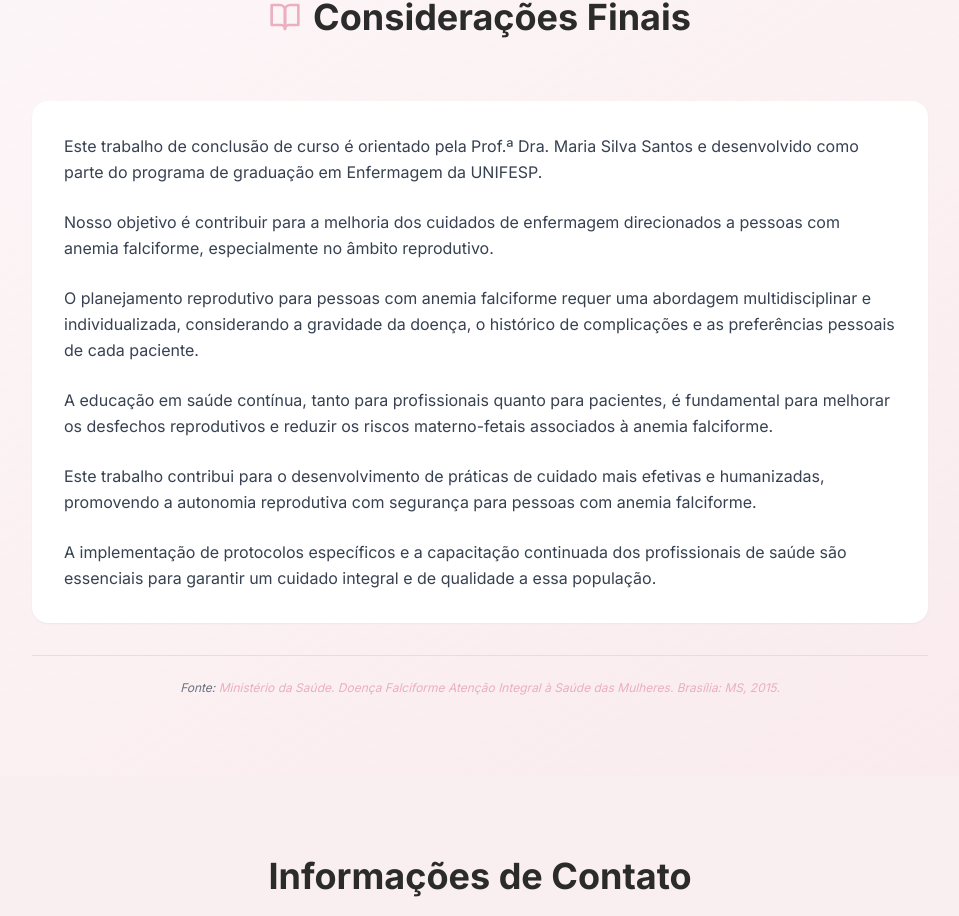
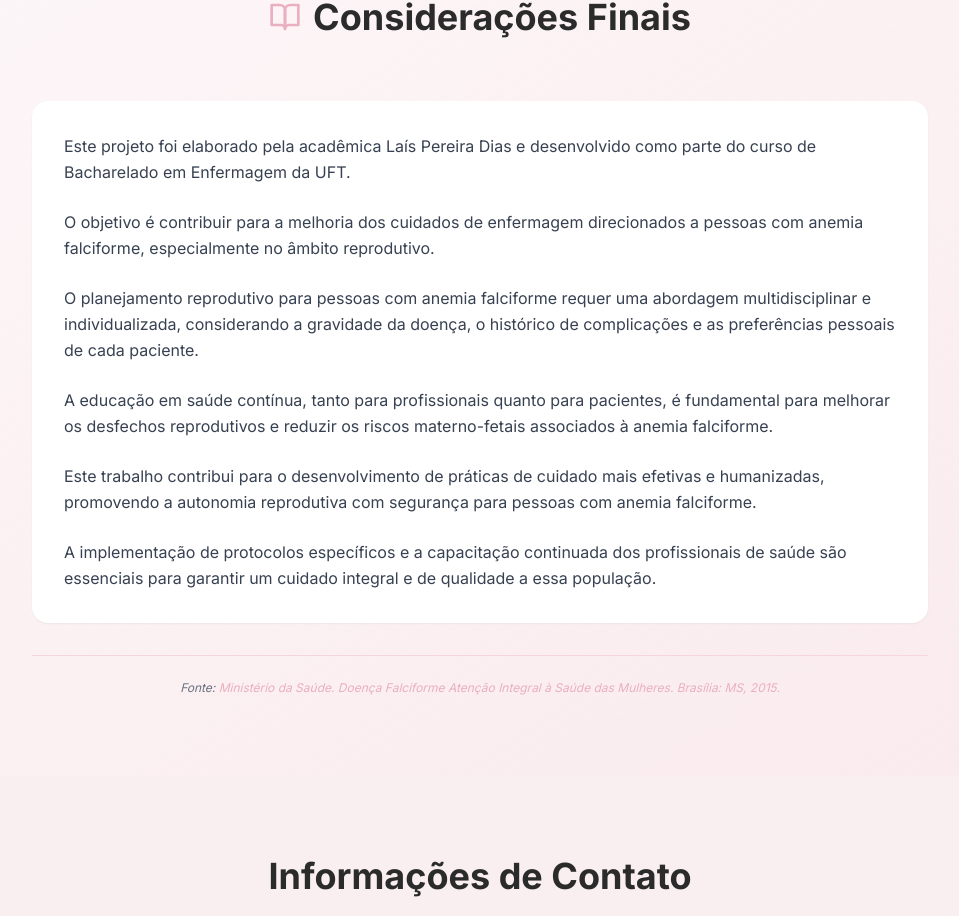
Before and after one commit to iagorlrnc/modeloVI, a React (Vite) app: page / in a window 1280 px wide. Shown: the part 9535-10451 px from the top of the page, without its empty margins (160-1119 px from the left). Built offline with nearby package versions, Linux system fonts and the light colour scheme.

Commit message:
upgradeText

```diff
--- a/src/components/FinalConsiderations.tsx
+++ b/src/components/FinalConsiderations.tsx
@@ -18,11 +18,11 @@ const FinalConsiderations: React.FC = () => {
           <div className="bg-white p-8 rounded-2xl shadow-sm">
             <div className="space-y-6 text-gray-700 leading-relaxed">
               <p>
-                Este trabalho de conclusão de curso é orientado pela Prof.ª Dra. Maria Silva Santos
-                e desenvolvido como parte do programa de graduação em Enfermagem da UNIFESP.
+                Este projeto foi elaborado pela acadêmica Laís Pereira Dias
+                e desenvolvido como parte do curso de Bacharelado em Enfermagem da UFT.
               </p>
               <p>
-                Nosso objetivo é contribuir para a melhoria dos cuidados de enfermagem direcionados
+                O objetivo é contribuir para a melhoria dos cuidados de enfermagem direcionados
                 a pessoas com anemia falciforme, especialmente no âmbito reprodutivo.
               </p>
               <p>
```
